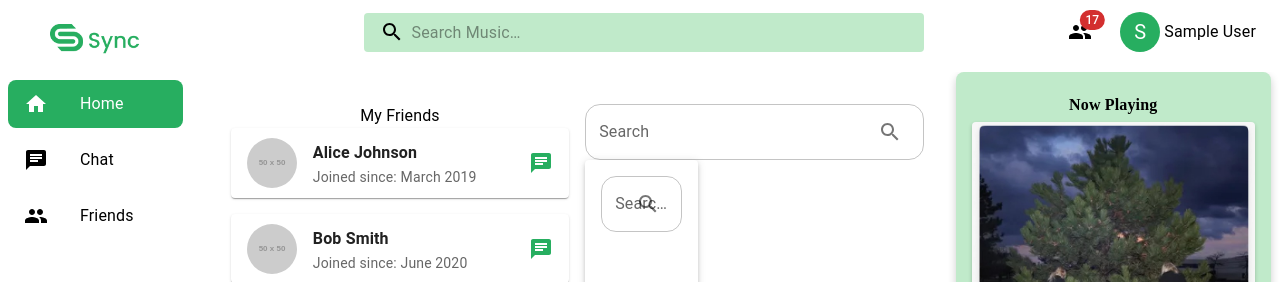
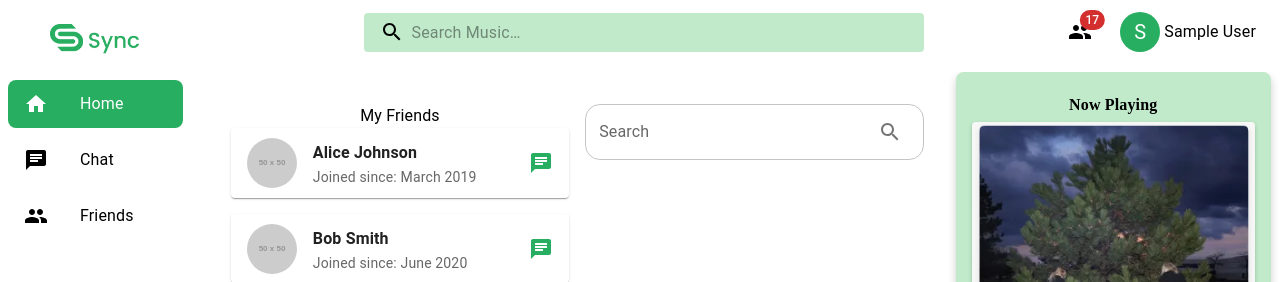
Before and after one commit to Sync-Chord/chord-sync-client, a React (Create React App) app: page /friend in a window 1280 px wide. Shown: the top 282 px of the page. Built offline with nearby package versions, Linux system fonts and the light colour scheme; sample sign-in values are in the browser's storage.

Commit message:
search fixed in friendlist

```diff
--- a/src/components/screens/friends/FriendsList.tsx
+++ b/src/components/screens/friends/FriendsList.tsx
@@ -75,7 +75,6 @@ const FriendsList = () => {
           xs={6}
           sx={{ height: "80vh", display: "flex", flexDirection: "column" }}
         >
-
           <Typography component="div" sx={{ textAlign: "center" }}>
             My Friends
           </Typography>
@@ -89,7 +88,6 @@ const FriendsList = () => {
               type="friend"
             />
           ))}
-
         </Grid>
         {/* search */}
         <Grid
@@ -119,50 +117,6 @@ const FriendsList = () => {
               ),
             }}
           />
-
-        <Grid item xs={12} md={4}>
-          <Paper
-            elevation={3}
-            sx={{ padding: 2, height: "80vh", display: "flex", flexDirection: "column" }}
-          >
-            <TextField
-              placeholder="Search Friends"
-              label="Search Friends"
-              variant="outlined"
-              fullWidth
-              sx={{
-                "& .MuiOutlinedInput-root": {
-                  borderRadius: "15px",
-                },
-                marginBottom: 2,
-              }}
-              value={searchTerm}
-              onChange={(e) => setSearchTerm(e.target.value)}
-              InputProps={{
-                endAdornment: (
-                  <InputAdornment position="end">
-                    <IconButton>
-                      <SearchIcon />
-                    </IconButton>
-                  </InputAdornment>
-                ),
-              }}
-            />
-
-            <Container
-              sx={{
-                flexGrow: 1,
-                overflowY: "auto",
-                scrollbarWidth: "none",
-                "&::-webkit-scrollbar": {
-                  display: "none",
-                },
-              }}
-            >
-              {/* Display search results here */}
-            </Container>
-          </Paper>
-        </Grid>
         </Grid>
       </Grid>
     </Box>
```
Lines whose indentation alone changed are shown as unchanged.
